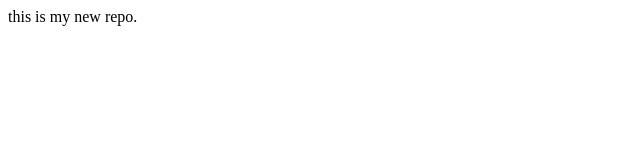
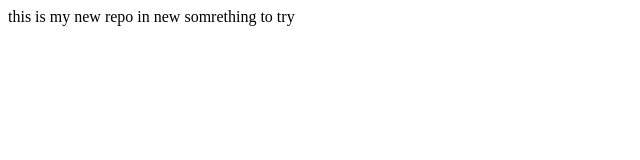
Before and after one commit to Suraj-art-create/localrepo, a plain HTML site: page index.html in a window 1280 px wide. Shown: the whole page, without its empty margins (0-640 px from the left). Drawn offline with Linux system fonts and the light colour scheme.

Commit message:
add new file

```diff
--- a/index.html
+++ b/index.html
@@ -1 +1 @@
-<p>this is my new repo.</p>
+<p>this is my new repo in new somrething to try</p>
```
